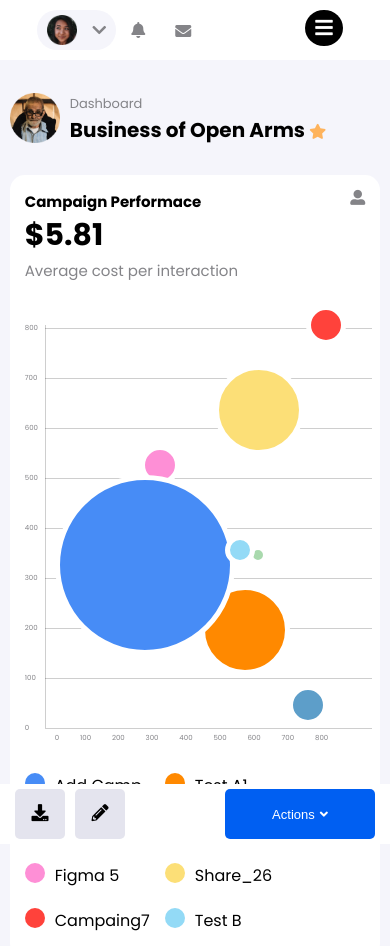
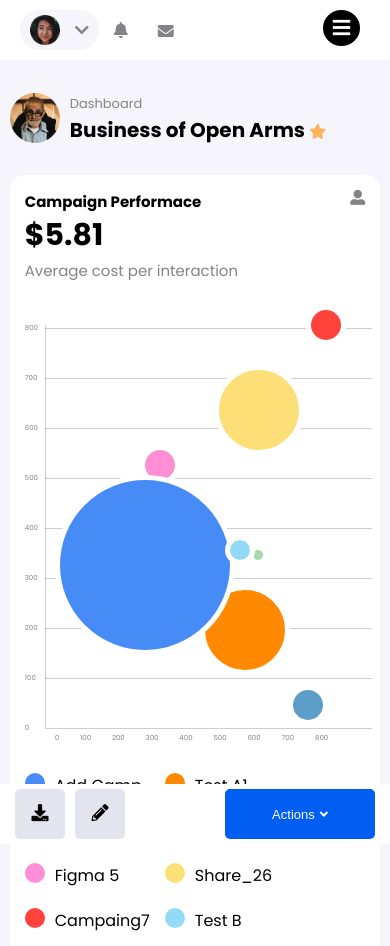
Before and after one commit to sathyaramkumar/form, a website: page index.html in a window 390 px wide. Shown: the top 946 px of the page. Drawn offline with Linux system fonts and the light colour scheme.

Commit message:
changing navbar container view

```diff
--- a/src/scss/_layout.scss
+++ b/src/scss/_layout.scss
@@ -2,8 +2,29 @@
 .navbar {
     &__container {
         @include flex (row);
-        .navbar__notification {
+        width: 86vw;
+        margin: auto;
+    }
+}
+
+// tablet view
+@media (max-width: 1000px) {
+    .navbar {
+        &__container {
             @include flex (row);
+            width: 90vw;
+            margin: auto;
+        }
+    }
+}
+
+// mobile view
+@media (max-width: 560px) {
+    .navbar {
+        &__container {
+            @include flex (row);
+            width: 95vw;
+            margin: auto;
         }
     }
 }
--- a/src/scss/_navbar.scss
+++ b/src/scss/_navbar.scss
@@ -4,8 +4,6 @@
     &__container {
         padding: 10px;
         background-color: $white;
-        width: 86vw;
-        margin: auto;
         height: 60px;
         position: relative;
 
@@ -55,6 +53,7 @@
             }
         }
         .navbar__notification {
+            @include flex (row);
             margin-left: auto;
             &__link {
                 color: $textMuted;
```
Also changed, not shown: src/scss/style.css, 1 other file.
